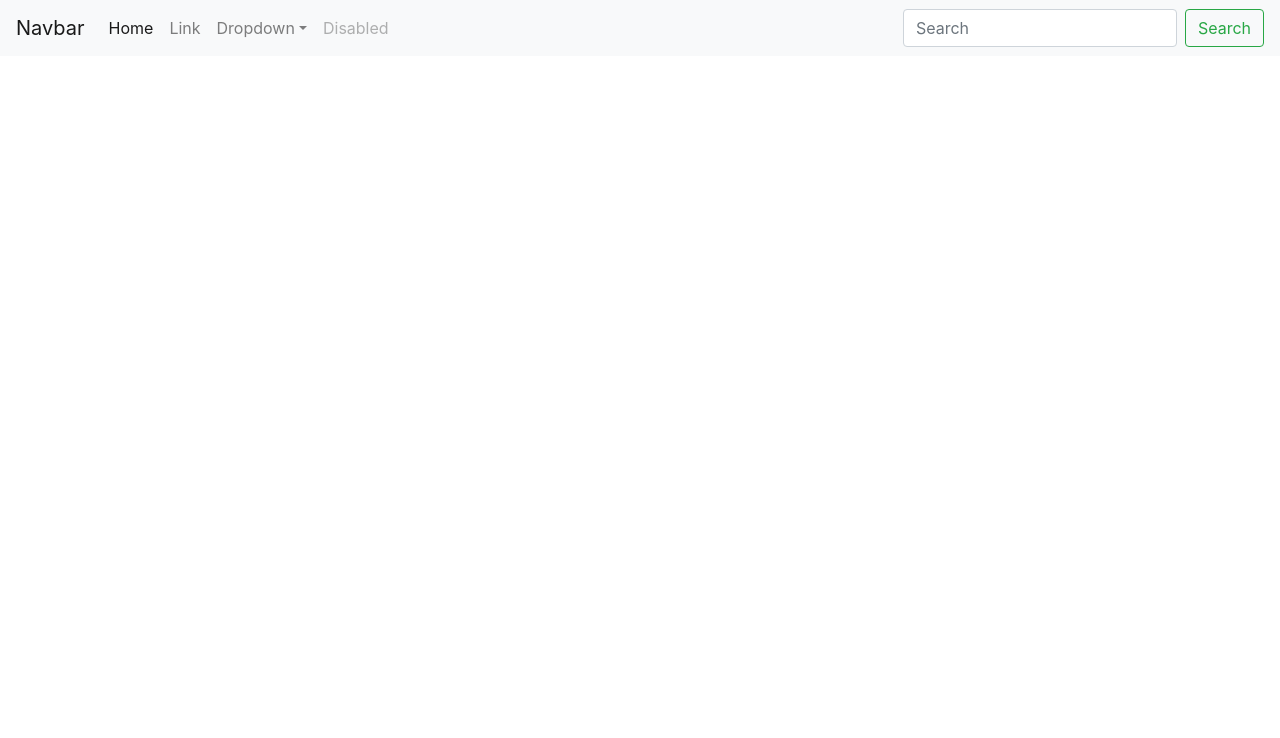
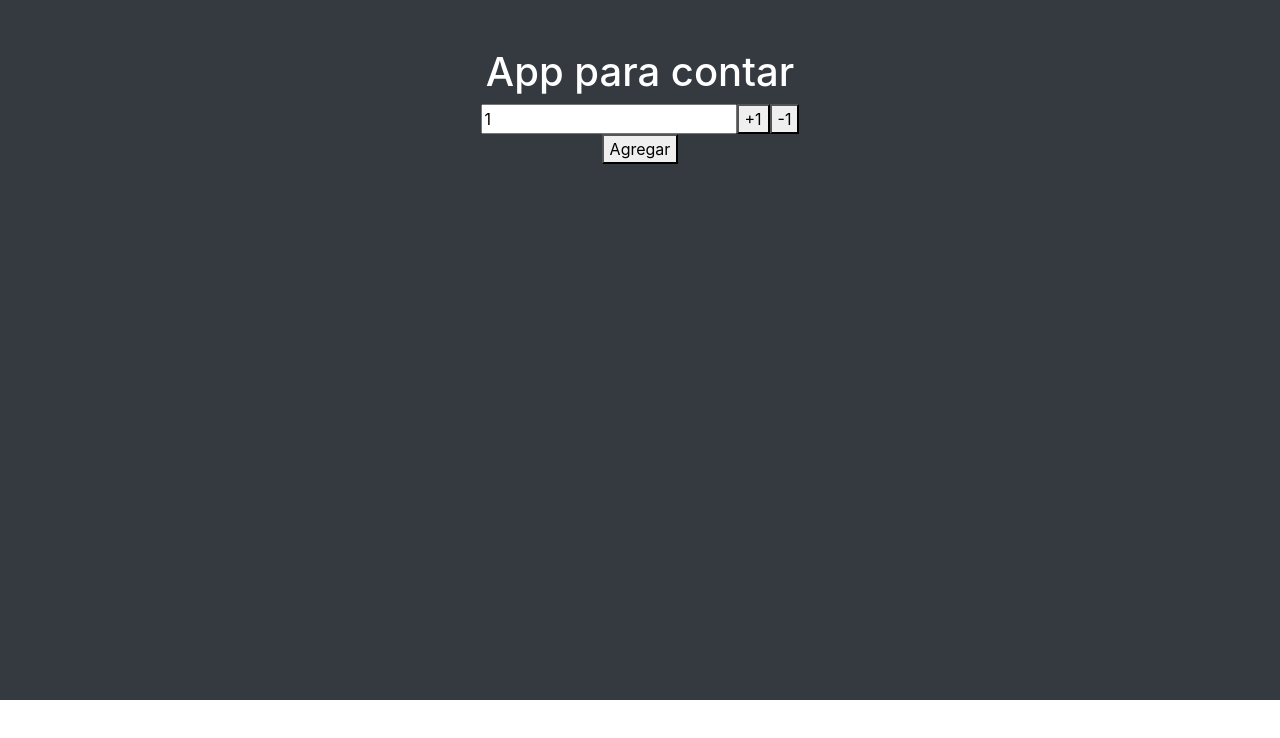
Before and after one commit to mmarfeo/app-react, a React (Create React App) app: page / in a window 1280 px wide. Shown: the top 738 px of the page. Built offline with nearby package versions, Linux system fonts and the light colour scheme.

Commit message:
entrega 3 se creo el contador en la app de react

```diff
--- a/src/App.js
+++ b/src/App.js
@@ -1,10 +1,16 @@
 import logo from './logo.svg';
 import './App.css';
-import NavBar from './components/NavBar';
+/* import NavBar from './components/NavBar'; */
+import Contador from './components/counterApp';
 
 function App() {
+
+  const onAdd=(e,q) => {
+    alert (`has agregado ${q} al valor`)
+  }
+
   return (
-<NavBar />
+<Contador init={1} stock={10} onAdd={onAdd}/>
   );
 }
 
--- a/src/components/NavBar.js
+++ b/src/components/NavBar.js
@@ -37,6 +37,9 @@ function NavBar() {
         </form>
       </div>
     </nav>
+    <div className="bg-dark" style={{height: '800px'}}>
+
+    </div>
 
 
     </div>
--- /dev/null
+++ b/src/components/counterApp.js
@@ -0,0 +1,41 @@
+import React, { useState } from "react";
+
+
+export const Contador = ({init, stock ,onAdd}) => {
+
+    const [contador, setContador] = useState(init);
+
+const handleApp = () => {
+    if(contador < stock){
+        setContador(contador +1 );
+    }
+}
+
+const handleSubstract = () => {
+    if(contador > 1) {
+        setContador(contador -1);
+    }
+}
+
+    return (
+      <div className="App"  >
+
+        <div className="bg-dark" style={{height: '700px'}}>
+
+                <h1 className="pt-5 text-white">App para contar</h1>
+                {/* el input no se puede modificar porque el valor esta dado por contador */}
+                <input value={ contador }/>
+
+                <button onClick={handleApp}>+1</button>
+
+                <button onClick={handleSubstract}>-1</button>
+            <form className="pb-3" onSubmit={ e=> onAdd (e,contador)}>
+                <button type="submit">Agregar</button>
+            </form>
+        </div>
+
+      </div>
+    );
+  }
+
+  export default Contador;
```
